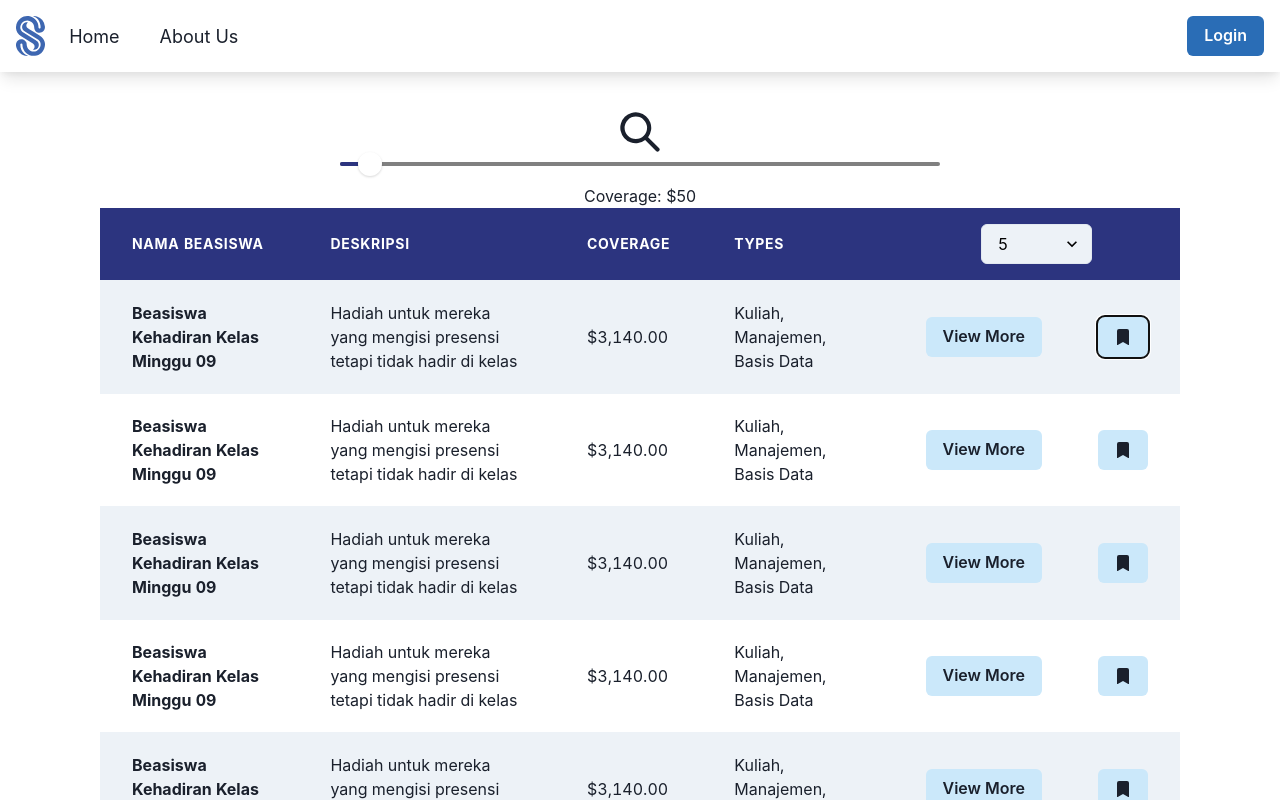
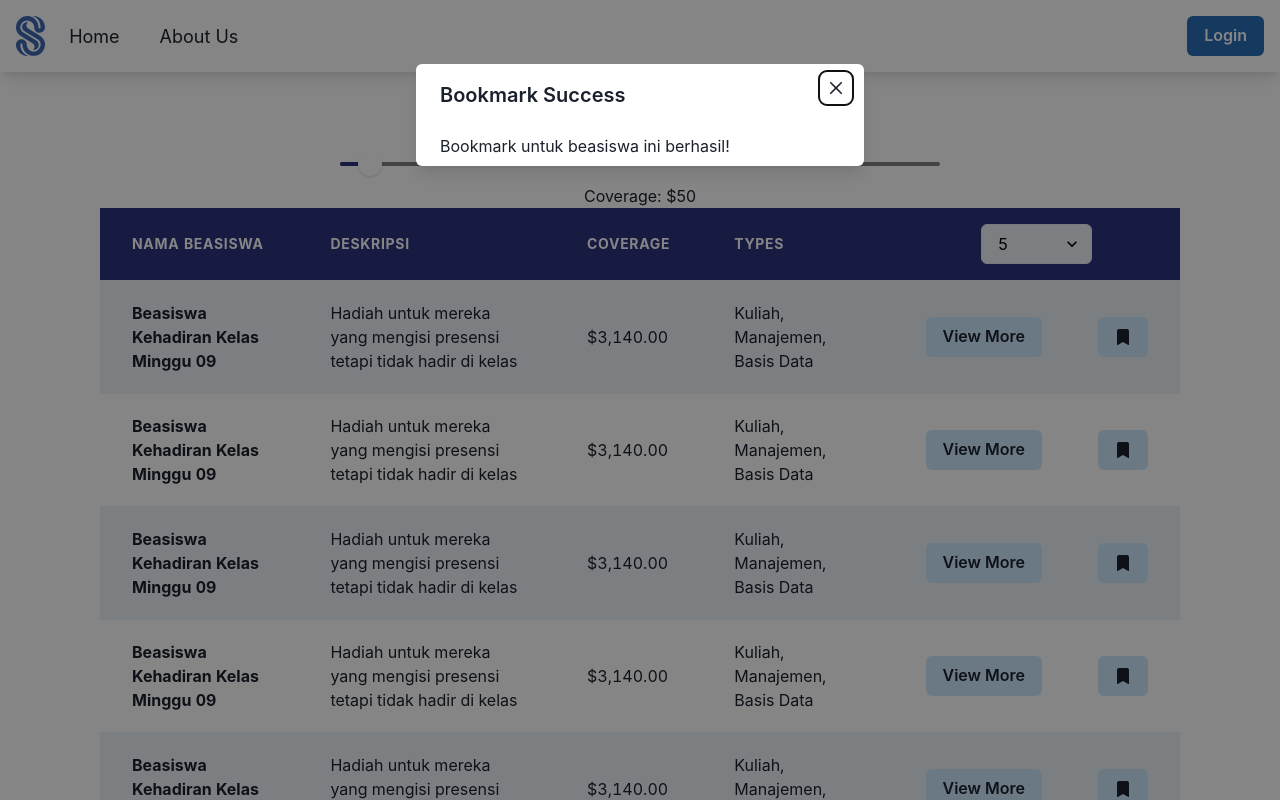
Before and after one commit to IceTeaXXD/Scholee-HiFi, a React (Vite) app: page /scholarships in a window 1280 px wide. Both pictures are taken after a click on the button 1122 px from the left and 337 px from the top of the page. Shown: the top 800 px of the page. Built offline with nearby package versions, Linux system fonts and the light colour scheme.

Commit message:
feat: Bookmark Modal

```diff
--- /dev/null
+++ b/src/components/Bookmarks/BookmarkModal.tsx
@@ -0,0 +1,26 @@
+import {
+  Modal,
+  ModalBody,
+  ModalCloseButton,
+  ModalContent,
+  ModalHeader,
+  ModalOverlay,
+} from '@chakra-ui/react'
+
+const BookmarkModal: React.FC<{ open: boolean; onClose: () => void }> = ({
+  open,
+  onClose,
+}) => {
+  return (
+    <Modal isOpen={open} onClose={onClose}>
+      <ModalOverlay />
+      <ModalContent>
+        <ModalHeader>Bookmark Success</ModalHeader>
+        <ModalCloseButton />
+        <ModalBody>Bookmark untuk beasiswa ini berhasil!</ModalBody>
+      </ModalContent>
+    </Modal>
+  )
+}
+
+export default BookmarkModal
--- a/src/components/Scholarships/Details.tsx
+++ b/src/components/Scholarships/Details.tsx
@@ -1,6 +1,8 @@
-import { Box, Button, Center, Text } from '@chakra-ui/react'
+import { Box, Button, Center, Text, useDisclosure } from '@chakra-ui/react'
+import BookmarkModal from '../Bookmarks/BookmarkModal'
 
 const Details: React.FC = () => {
+  const { isOpen, onOpen, onClose } = useDisclosure()
   return (
     <Center>
       <Box mt={90} bg={'gray.200'} p={30} w={'80%'} justifyContent={'center'}>
@@ -26,9 +28,16 @@ const Details: React.FC = () => {
           <Text fontSize={'lg'}>Contact Email: terdakwa@if3140.edu</Text>
 
           <Center>
-            <Button size={'lg'} colorScheme={'twitter'} variant={'solid'}>
+            <Button
+              size={'lg'}
+              colorScheme={'twitter'}
+              variant={'solid'}
+              onClick={onOpen}
+            >
               Bookmark
             </Button>
+
+            {isOpen && <BookmarkModal open={isOpen} onClose={onClose} />}
           </Center>
         </Box>
       </Box>
--- a/src/components/Scholarships/ScholarshipsList.tsx
+++ b/src/components/Scholarships/ScholarshipsList.tsx
@@ -11,9 +11,12 @@ import {
   Text,
   Stack,
   Center,
+  useDisclosure,
 } from '@chakra-ui/react'
 
 import { BsBookmarkFill } from 'react-icons/bs'
+import { Link } from 'react-router-dom'
+import BookmarkModal from '../Bookmarks/BookmarkModal'
 
 export const ScholarshipTable: React.FC = () => {
   const scholarshipData = Array.from({ length: 7 }, (_, index) => index) // Create an array with 10 elements
@@ -57,6 +60,7 @@ export const ScholarshipTable: React.FC = () => {
 }
 
 const ScholarshipData: React.FC = () => {
+  const { isOpen, onOpen, onClose } = useDisclosure()
   return (
     <Tr>
       <Td>
@@ -69,12 +73,16 @@ const ScholarshipData: React.FC = () => {
       <Td>Kuliah, Manajemen, Basis Data</Td>
       <Td>
         <Stack direction={'row'} spacing={4}>
-          <Button mr={10} bg={'primary.100'}>
-            View More
-          </Button>
-          <Button bg={'primary.100'}>
+          <Link to="/scholarships/viewmore">
+            <Button mr={10} bg={'primary.100'}>
+              View More
+            </Button>
+          </Link>
+          <Button bg={'primary.100'} onClick={onOpen}>
             <Icon as={BsBookmarkFill} />
           </Button>
+
+          {isOpen && <BookmarkModal open={isOpen} onClose={onClose} />}
         </Stack>
       </Td>
     </Tr>
```
